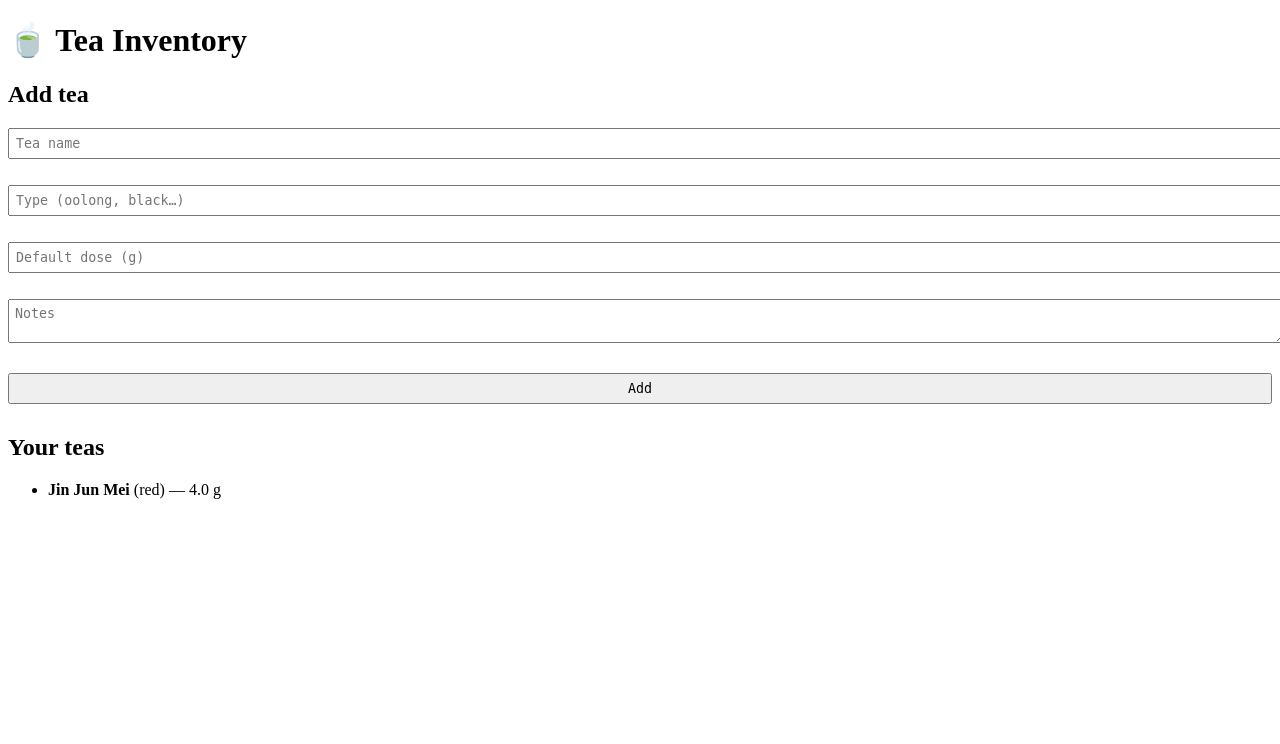
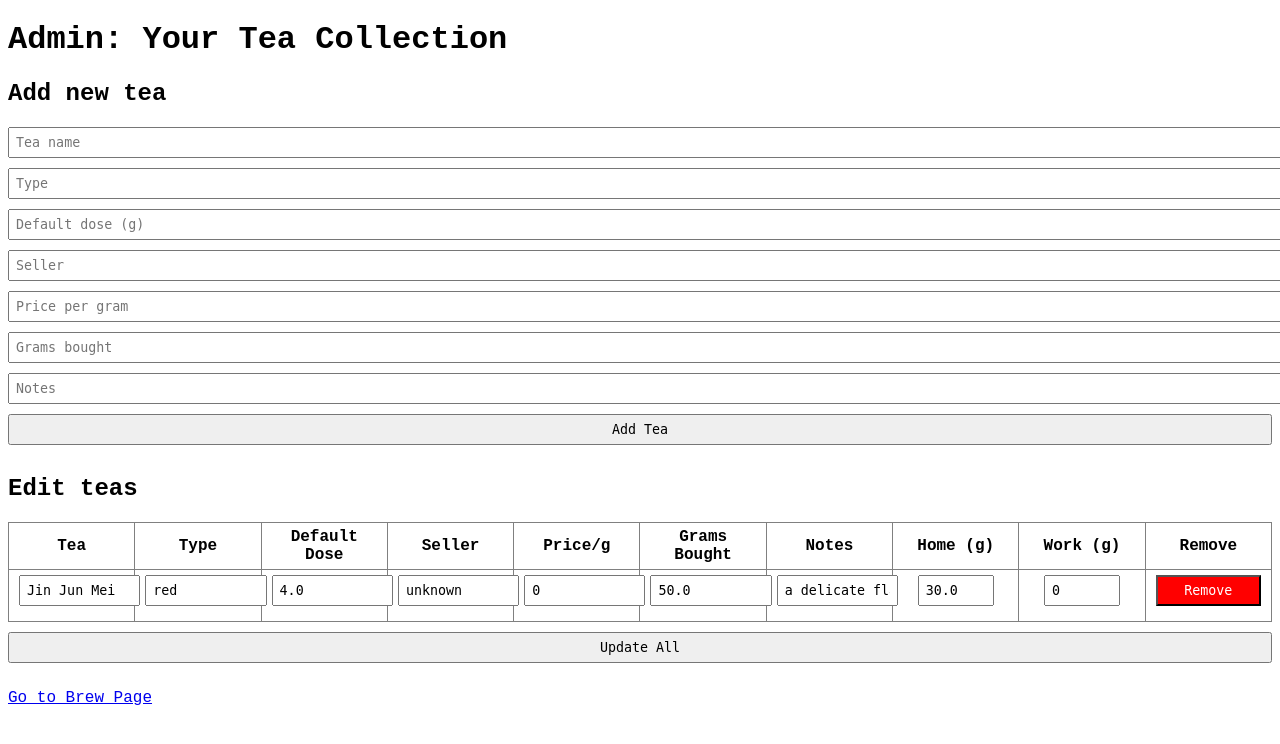
Before and after one commit to a-for-short/personal-tea-web-app, a Flask app: page / in a window 1280 px wide. Shown: the top 744 px of the page. Run offline with Flask 3, Linux system fonts and the light colour scheme; data comes from the database, SQL or seed files in the repository; both versions use the stored data as it was after the commit.

Commit message:
Working landing page

```diff
--- a/app.py
+++ b/app.py
@@ -1,60 +1,205 @@
 from flask import Flask, render_template, request, redirect, url_for
 import sqlite3
-from pathlib import Path
+from markupsafe import Markup
 
 app = Flask(__name__)
-DB_PATH = Path("tea.db")
+DB_PATH = "tea.db"
 
+# ----------------- Filter -----------------
+@app.template_filter('nl2br')
+def nl2br_filter(s):
+    if s:
+        return Markup(s.replace("\n", "<br>"))
+    return ""
 
+# ----------------- DB -----------------
 def get_db():
     conn = sqlite3.connect(DB_PATH)
     conn.row_factory = sqlite3.Row
     return conn
 
-
 def init_db():
     conn = get_db()
     cur = conn.cursor()
 
+    # Create table if it doesn't exist
     cur.execute("""
     CREATE TABLE IF NOT EXISTS tea (
         id INTEGER PRIMARY KEY AUTOINCREMENT,
         name TEXT NOT NULL,
-        type TEXT,
-        default_dose REAL,
-        notes TEXT
+        type TEXT DEFAULT '',
+        default_dose REAL DEFAULT 4,
+        notes TEXT DEFAULT '',
+        seller TEXT DEFAULT '',
+        price_per_gram REAL DEFAULT 0,
+        grams_bought REAL NOT NULL
+    )
+    """)
+
+    # Ensure columns exist for old DBs
+    for col, dtype, default in [
+        ("type", "TEXT", "''"),
+        ("default_dose", "REAL", "4"),
+        ("notes", "TEXT", "''"),
+        ("seller", "TEXT", "''"),
+        ("price_per_gram", "REAL", "0")
+    ]:
+        try:
+            cur.execute(f"ALTER TABLE tea ADD COLUMN {col} {dtype} DEFAULT {default}")
+        except sqlite3.OperationalError:
+            # Column already exists
+            pass
+
+    # Tea location table
+    cur.execute("""
+    CREATE TABLE IF NOT EXISTS tea_location (
+        id INTEGER PRIMARY KEY AUTOINCREMENT,
+        tea_id INTEGER,
+        location TEXT,
+        amount REAL,
+        FOREIGN KEY(tea_id) REFERENCES tea(id)
     )
     """)
 
     conn.commit()
     conn.close()
 
+init_db()
 
+# ----------------- ADMIN / DEBUG -----------------
 @app.route("/", methods=["GET", "POST"])
 def index():
     conn = get_db()
     cur = conn.cursor()
 
-    if request.method == "POST":
-        name = request.form["name"]
-        tea_type = request.form["type"]
-        dose = request.form["dose"]
-        notes = request.form["notes"]
+    # ----------------- Remove tea -----------------
+    if request.method == "POST" and "remove_tea" in request.form:
+        tea_id = request.form.get("remove_tea")
+        if tea_id:
+            cur.execute("DELETE FROM tea WHERE id=?", (tea_id,))
+            cur.execute("DELETE FROM tea_location WHERE tea_id=?", (tea_id,))
+            conn.commit()
 
-        cur.execute(
-            "INSERT INTO tea (name, type, default_dose, notes) VALUES (?, ?, ?, ?)",
-            (name, tea_type, dose, notes)
-        )
+    # ----------------- Add new tea -----------------
+    if request.method == "POST" and "add_tea" in request.form:
+        name = request.form["name"].strip()
+        if name:  # only add if name is provided
+            tea_type = request.form.get("type", "")
+            dose = float(request.form.get("dose") or 4)
+            notes = request.form.get("notes", "")
+            seller = request.form.get("seller", "")
+            price = float(request.form.get("price") or 0)
+            grams_bought = float(request.form.get("grams_bought") or 0)
+
+            cur.execute("""
+            INSERT INTO tea (name, type, default_dose, notes, seller, price_per_gram, grams_bought)
+            VALUES (?, ?, ?, ?, ?, ?, ?)
+            """, (name, tea_type, dose, notes, seller, price, grams_bought))
+            tea_id = cur.lastrowid
+
+            # Initialize home/work amounts
+            for loc in ("home", "work"):
+                cur.execute("""
+                INSERT INTO tea_location (tea_id, location, amount)
+                VALUES (?, ?, ?)
+                """, (tea_id, loc, 0))
+            conn.commit()
+
+    # ----------------- Update teas -----------------
+    if request.method == "POST" and "update_tea" in request.form:
+        cur.execute("SELECT id FROM tea")
+        tea_ids = [row[0] for row in cur.fetchall()]
+        for tea_id in tea_ids:
+            name = request.form.get(f"name_{tea_id}", "").strip()
+            tea_type = request.form.get(f"type_{tea_id}", "")
+            default_dose = float(request.form.get(f"dose_{tea_id}") or 4)
+            notes = request.form.get(f"notes_{tea_id}", "")
+            seller = request.form.get(f"seller_{tea_id}", "")
+            price = float(request.form.get(f"price_{tea_id}") or 0)
+            grams_bought = float(request.form.get(f"grams_bought_{tea_id}") or 0)
+
+            cur.execute("""
+            UPDATE tea
+            SET name=?, type=?, default_dose=?, notes=?, seller=?, price_per_gram=?, grams_bought=?
+            WHERE id=?
+            """, (name, tea_type, default_dose, notes, seller, price, grams_bought, tea_id))
+
+            # Update home/work amounts
+            home_val = float(request.form.get(f"home_{tea_id}", 0))
+            work_val = float(request.form.get(f"work_{tea_id}", 0))
+            cur.execute("UPDATE tea_location SET amount=? WHERE tea_id=? AND location='home'", (home_val, tea_id))
+            cur.execute("UPDATE tea_location SET amount=? WHERE tea_id=? AND location='work'", (work_val, tea_id))
+
         conn.commit()
-        return redirect(url_for("index"))
 
-    cur.execute("SELECT * FROM tea ORDER BY id DESC")
+    # ----------------- Fetch teas -----------------
+    cur.execute("""
+    SELECT
+        tea.id,
+        tea.name,
+        tea.type,
+        tea.default_dose,
+        tea.notes,
+        tea.seller,
+        tea.price_per_gram,
+        tea.grams_bought,
+        SUM(CASE WHEN location = 'home' THEN amount END) AS home_amount,
+        SUM(CASE WHEN location = 'work' THEN amount END) AS work_amount
+    FROM tea
+    JOIN tea_location ON tea.id = tea_location.tea_id
+    GROUP BY tea.id
+    ORDER BY tea.id DESC
+    """)
     teas = cur.fetchall()
     conn.close()
 
     return render_template("index.html", teas=teas)
 
+# ----------------- BREW INTERFACE -----------------
+@app.route("/brew", methods=["GET", "POST"])
+def brew():
+    if request.method == "POST":
+        return redirect(url_for("select_location"))
+    return render_template("brew.html")
+
+@app.route("/select_location", methods=["GET", "POST"])
+def select_location():
+    if request.method == "POST":
+        location = request.form["location"]
+        return redirect(url_for("brew_result", location=location))
+    return render_template("select_location.html")
+
+@app.route("/brew_result/<location>", methods=["GET", "POST"])
+def brew_result(location):
+    conn = get_db()
+    cur = conn.cursor()
+    cur.execute("""
+    SELECT tea.id, tea.name, tea.type, tea.default_dose, tea.notes, tea_location.amount
+    FROM tea
+    JOIN tea_location ON tea.id = tea_location.tea_id
+    WHERE tea_location.location=? AND tea_location.amount>0
+    ORDER BY tea.id ASC
+    LIMIT 1
+    """, (location,))
+    tea = cur.fetchone()
+
+    if tea is None:
+        conn.close()
+        return render_template("brew_result.html", location=location, tea=None)
+
+    if request.method == "POST":
+        new_amount = max(tea["amount"] - (tea["default_dose"] or 4), 0)
+        review = request.form.get("review", "").strip()
+        cur.execute("UPDATE tea_location SET amount=? WHERE tea_id=? AND location=?", (new_amount, tea["id"], location))
+        if review:
+            updated_notes = (tea["notes"] or "") + "\n" + review
+            cur.execute("UPDATE tea SET notes=? WHERE id=?", (updated_notes, tea["id"]))
+        conn.commit()
+        conn.close()
+        return redirect(url_for("brew_result", location=location))
+
+    conn.close()
+    return render_template("brew_result.html", location=location, tea=tea)
 
 if __name__ == "__main__":
-    init_db()
     app.run(debug=True)
--- a/static/style.css
+++ b/static/style.css
@@ -8,3 +8,21 @@ input, textarea, button {
 button {
     cursor: pointer;
 }
+
+body {
+    font-family: "Courier New", Courier, monospace;
+}
+
+input, button {
+    font-family: monospace;
+}
+
+table {
+    border-collapse: collapse;
+    margin-top: 20px;
+}
+
+th, td {
+    padding: 5px 10px;
+    text-align: center;
+}
--- a/templates/index.html
+++ b/templates/index.html
@@ -1,48 +1,55 @@
 <!DOCTYPE html>
-<html lang="en">
+<html>
 <head>
-    <meta charset="UTF-8">
-    <title>Tea Inventory</title>
-    <link rel="stylesheet" href="/static/style.css">
+    <title>Tea Admin</title>
+    <link rel="stylesheet" href="{{ url_for('static', filename='style.css') }}">
 </head>
 <body>
-<div class="container">
+    <h1>Admin: Your Tea Collection</h1>
 
-    <h1>🍵 Tea Inventory</h1>
-
-    <h2>Add tea</h2>
-    <form method="post">
-        <p>
-            <input type="text" name="name" placeholder="Tea name" required>
-        </p>
-        <p>
-            <input type="text" name="type" placeholder="Type (oolong, black…)">
-        </p>
-        <p>
-            <input type="number" step="0.1" name="dose" placeholder="Default dose (g)">
-        </p>
-        <p>
-            <textarea name="notes" placeholder="Notes"></textarea>
-        </p>
-        <button type="submit">Add</button>
+    <h2>Add new tea</h2>
+    <form method="POST">
+        <input type="text" name="name" placeholder="Tea name" required>
+        <input type="text" name="type" placeholder="Type">
+        <input type="number" name="dose" placeholder="Default dose (g)" step="0.1">
+        <input type="text" name="seller" placeholder="Seller">
+        <input type="number" name="price" placeholder="Price per gram" step="0.01">
+        <input type="number" name="grams_bought" placeholder="Grams bought" step="0.1">
+        <input type="text" name="notes" placeholder="Notes">
+        <button type="submit" name="add_tea">Add Tea</button>
     </form>
 
-    <h2>Your teas</h2>
+    <h2>Edit teas</h2>
+    {% if teas %}
+    <form method="POST">
+    <table border="1" cellpadding="5" style="table-layout: fixed; width:100%;">
+        <tr>
+            <th>Tea</th><th>Type</th><th>Default Dose</th><th>Seller</th><th>Price/g</th><th>Grams Bought</th><th>Notes</th><th>Home (g)</th><th>Work (g)</th><th>Remove</th>
+        </tr>
+        {% for tea in teas %}
+        <tr>
+            <td><input type="text" name="name_{{tea.id}}" value="{{tea.name}}"></td>
+            <td><input type="text" name="type_{{tea.id}}" value="{{tea.type or ''}}"></td>
+            <td><input type="number" step="0.1" name="dose_{{tea.id}}" value="{{tea.default_dose or 4}}"></td>
+            <td><input type="text" name="seller_{{tea.id}}" value="{{tea.seller or ''}}"></td>
+            <td><input type="number" step="0.01" name="price_{{tea.id}}" value="{{tea.price_per_gram or 0}}"></td>
+            <td><input type="number" step="0.1" name="grams_bought_{{tea.id}}" value="{{tea.grams_bought or 0}}"></td>
+            <td><input type="text" name="notes_{{tea.id}}" value="{{tea.notes or ''}}"></td>
+            <td><input type="number" step="0.1" name="home_{{tea.id}}" value="{{tea.home_amount or 0}}" style="width:60px;"></td>
+            <td><input type="number" step="0.1" name="work_{{tea.id}}" value="{{tea.work_amount or 0}}" style="width:60px;"></td>
+            <td>
+                <button type="submit" name="remove_tea" value="{{tea.id}}" style="background:red; color:white;">Remove</button>
+            </td>
+        </tr>
+        {% endfor %}
+    </table>
+    <button type="submit" name="update_tea" style="margin-top:10px;">Update All</button>
+    </form>
 
-    {% if teas %}
-        <ul>
-        {% for tea in teas %}
-            <li>
-                <strong>{{ tea.name }}</strong>
-                {% if tea.type %} ({{ tea.type }}){% endif %}
-                {% if tea.default_dose %} — {{ tea.default_dose }} g{% endif %}
-            </li>
-        {% endfor %}
-        </ul>
     {% else %}
-        <p><em>No teas yet.</em></p>
+    <p><em>No teas yet.</em></p>
     {% endif %}
 
-</div>
+    <p><a href="{{ url_for('brew') }}">Go to Brew Page</a></p>
 </body>
 </html>
```
Also changed, not shown: templates/brew.html (added, +14 -0 lines), templates/brew_result.html (added, +29 -0 lines), templates/select_location.html (added, +14 -0 lines), tea.db, 1 other file.
